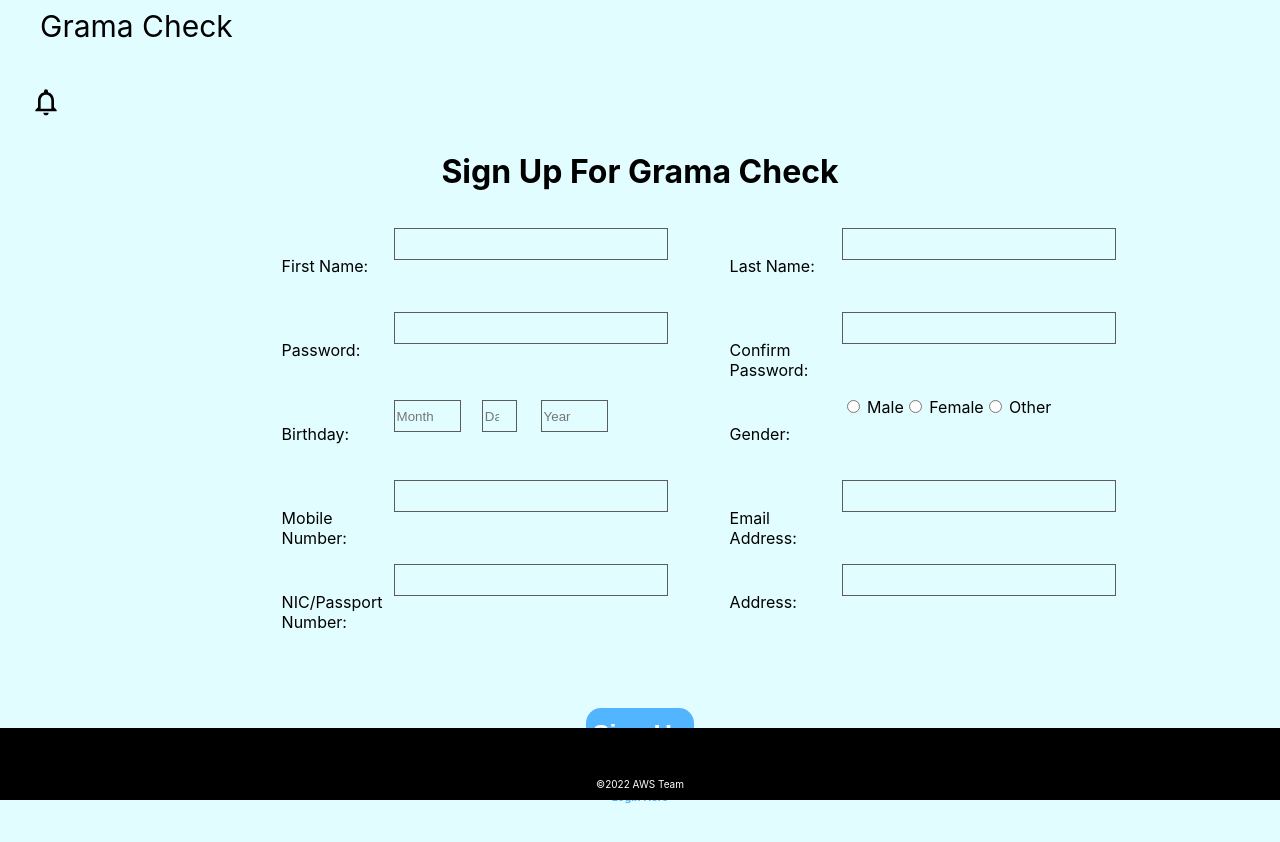
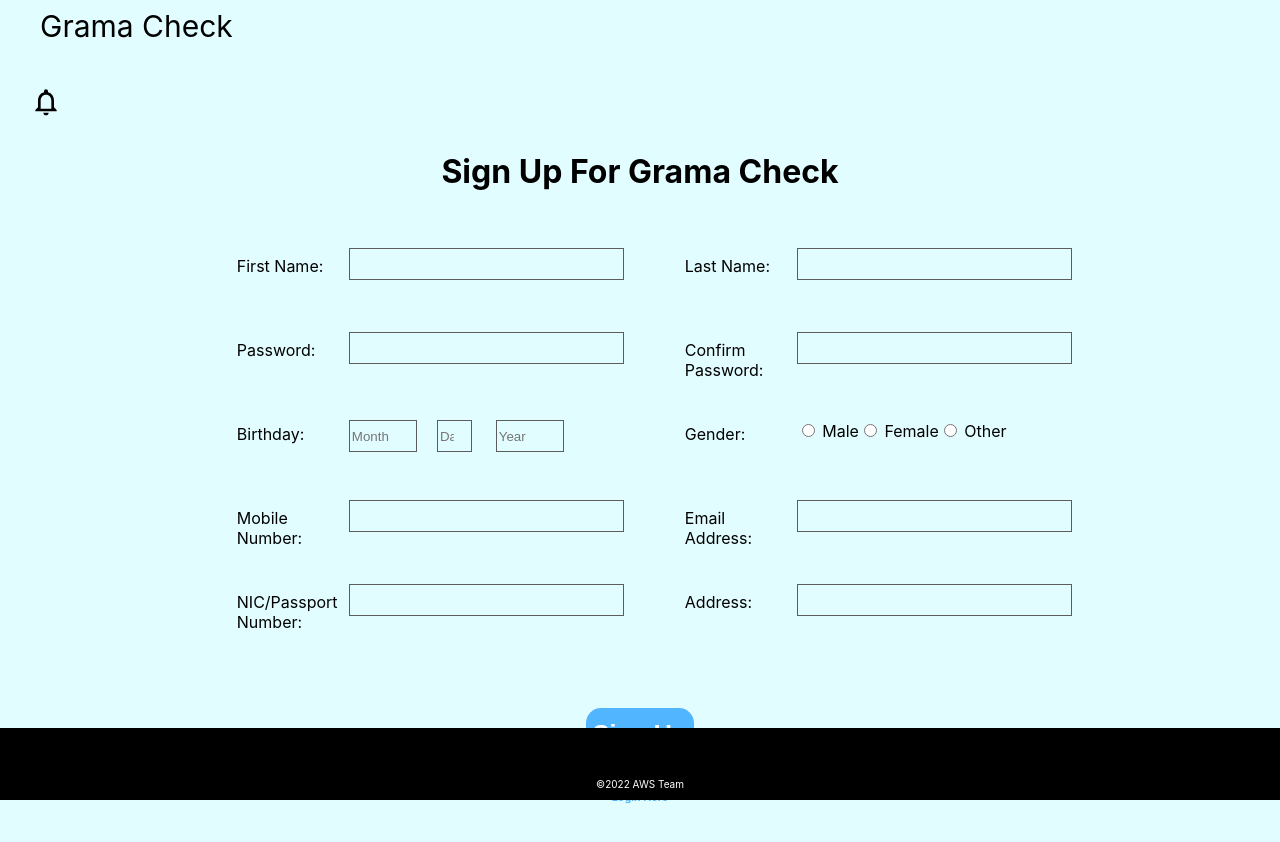
Before and after one commit to Himanshi-V-S/Grama-Check, a React (Create React App) app in the folder grama-app/: page /signup in a window 1280 px wide. Shown: the top 842 px of the page. Built offline with nearby package versions, Linux system fonts and the light colour scheme.

Commit message:
changed some css in signup.css

```diff
--- a/grama-app/src/css/signup.css
+++ b/grama-app/src/css/signup.css
@@ -1,6 +1,6 @@
 .mainContainer{
     margin-top: 30px;
-    background-color: #E2FDFF;
+    /* background-color: #E2FDFF; */
     width:100%;
     height: 90vh;
 }
@@ -35,7 +35,7 @@
     display: grid;
     /* background-color: aquamarine; */
     grid-template: 1fr 1fr/1fr;
-    margin-left: 20%;
+    margin-left: 10%;
 }
 .labels {
     /* background-color:aliceblue; */
@@ -45,12 +45,17 @@
     height:3.5vh;
     width: 80%;
     border: #5C5C5C 1px solid;
+    margin-top: 3vh;
 }
 .birthdayContainer{
     width: 70%;
     /* background-color: rgb(243, 179, 245); */
     display: grid;
     grid-template: 100%/ 1.5fr 1fr 1.5fr;
+    margin-top: 3vh;
+}
+.genderContainer{
+    margin-top: 3.5vh;
 }
 .monthInput{
     height:3.5vh;
```
